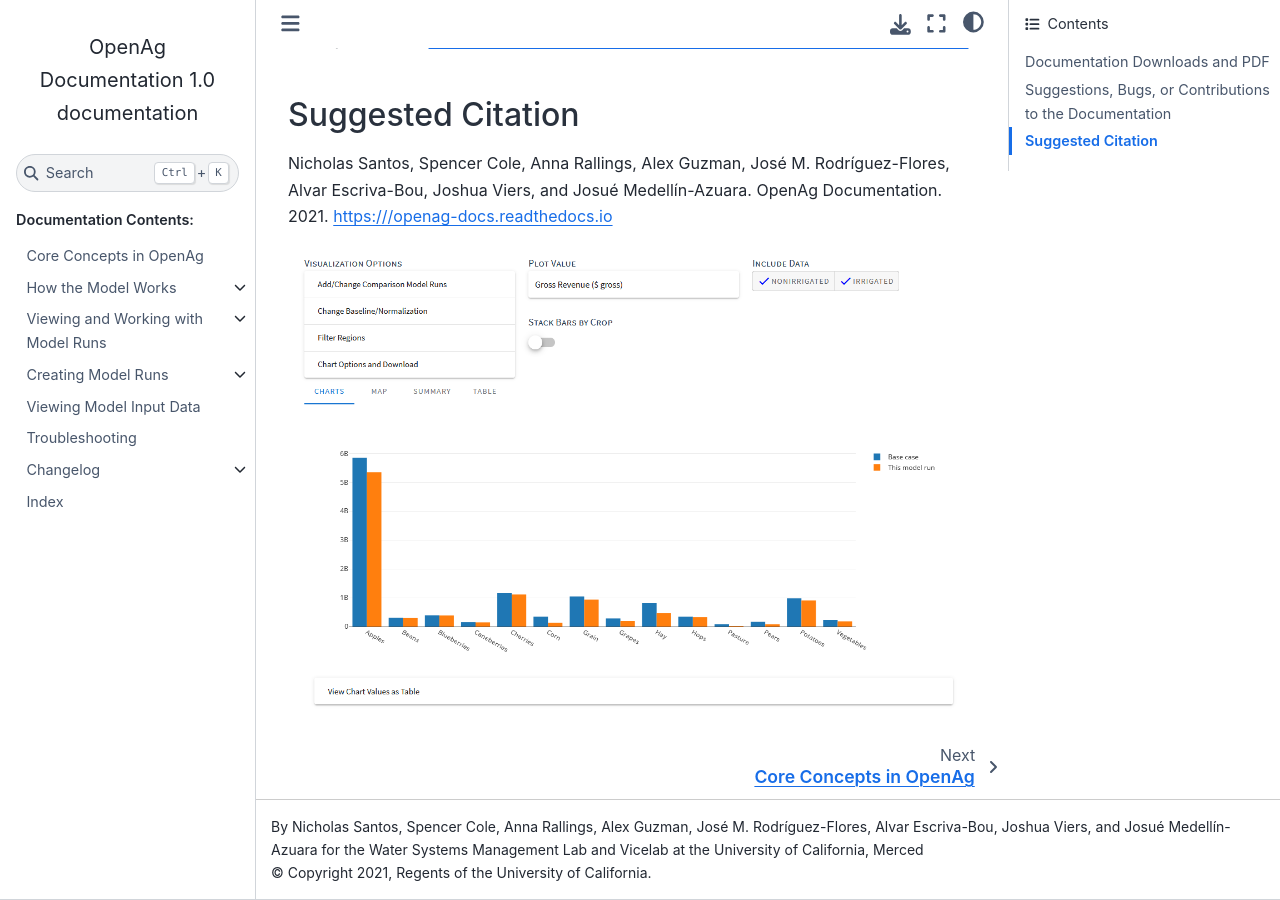
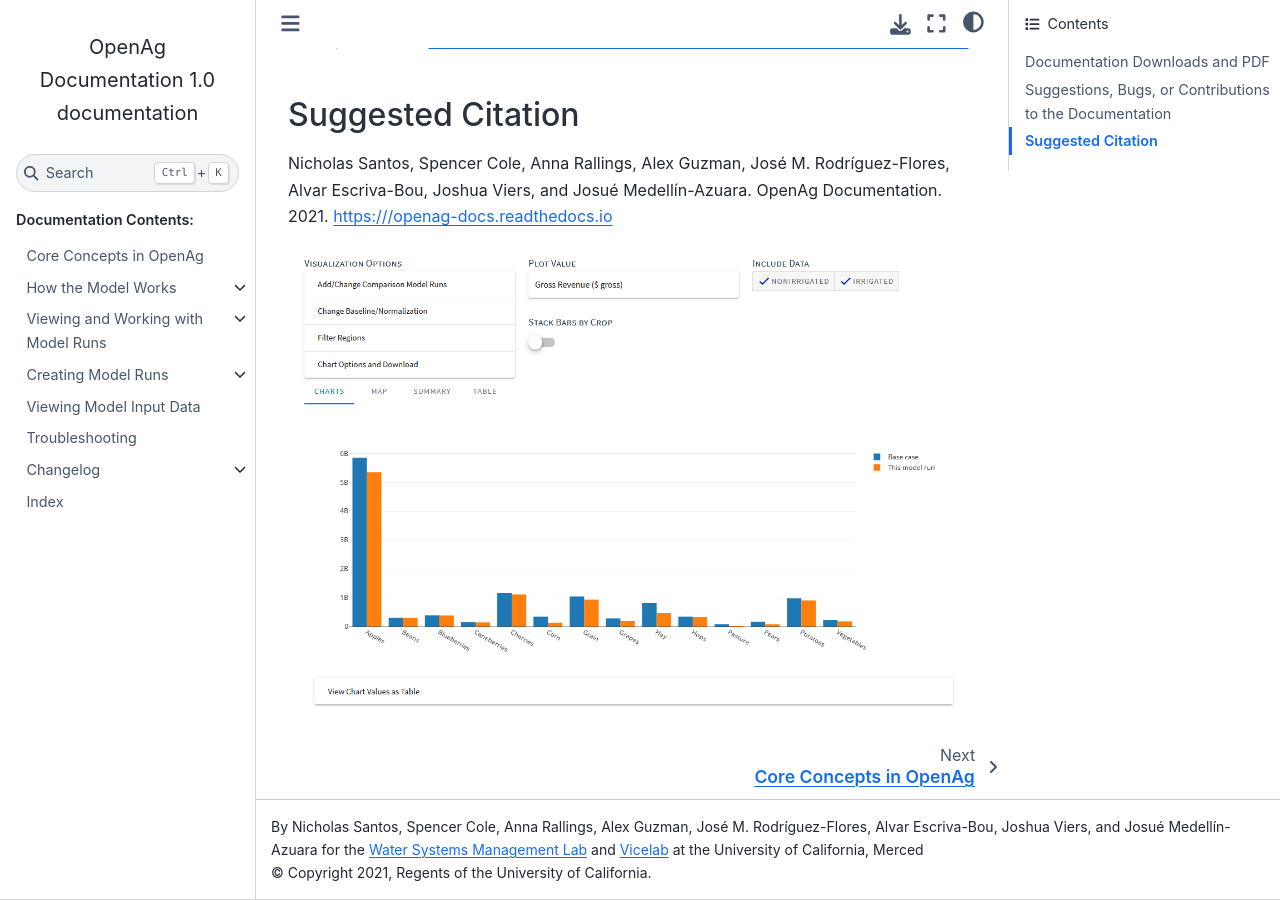
Before and after one commit to Water-Systems-Management-UCM/OpenAg_Docs, a Sphinx documentation site: the page built from source/index.rst, in a window 1280 px wide and 900 px high, scrolled down 1083 px. Built offline with Sphinx 7.4.7 and the Sphinx Book theme 1.1.4, drawn with Linux system fonts in a browser that asks for light colours; part of the change alters nothing that is shown.

```diff
--- a/source/conf.py
+++ b/source/conf.py
@@ -26,8 +26,7 @@ rst_epilog = '.. |project_name| replace:: {}'.format(project_name)
 project = "OpenAg Documentation"  # for sphinx
 copyright = '2021, Regents of the University of California'
 author = 'Nicholas Santos, Spencer Cole, Anna Rallings, Alex Guzman, José M. Rodríguez-Flores, Alvar Escriva-Bou, Joshua Viers, and Josué Medellín-Azuara for ' \
-         'the Water Systems Management Lab and Vicelab at the University of California, Merced'
-      #   'the <a href="https://wsm.ucmerced.edu">Water Systems Management Lab</a> and <a href="https://vicelab.ucmerced.edu">Vicelab</a> at the University of California, Merced'
+         'the <a href="https://wsm.ucmerced.edu">Water Systems Management Lab</a> and <a href="https://vicelab.ucmerced.edu">Vicelab</a> at the University of California, Merced'
 latex_author = 'Nicholas Santos, Spencer Cole, Anna Rallings, Alex Guzman, \\\\' \
                'José M. Rodríguez-Flores, Alvar Escriva-Bou, Joshua Viers, \\\\' \
                 'and Josué Medellín-Azuara for the \href{https://wsm.ucmerced.edu}{Water Systems Management} \\\\' \
```
